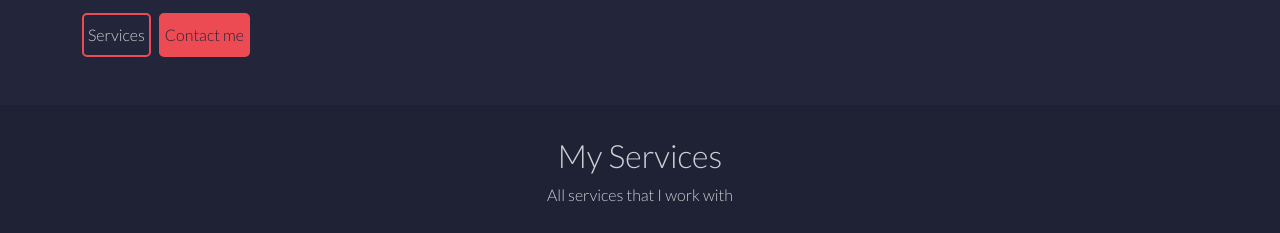
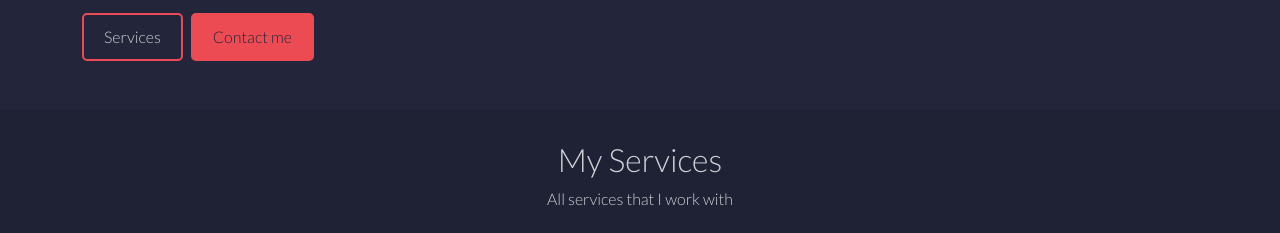
Before and after one commit to RennanPrysthon/web-resume, a plain HTML site: page index.html in a window 1280 px wide. Shown: the part 187-420 px from the top of the page. Drawn offline with nearby package versions, Linux system fonts and the light colour scheme.

Commit message:
fix: update buttons paddings

```diff
--- a/css/styles.css
+++ b/css/styles.css
@@ -172,10 +172,10 @@ nav.open ul li:not(:last-child) {
 }
 
 .header span button {
+  padding: 10px 20px;
   background-color: transparent;
   border: 2px solid var(--primary);
   color: var(--grey);
-  padding: 0.5rem 0.25rem;
   border-radius: 5px;
   cursor: pointer;
 }
```
